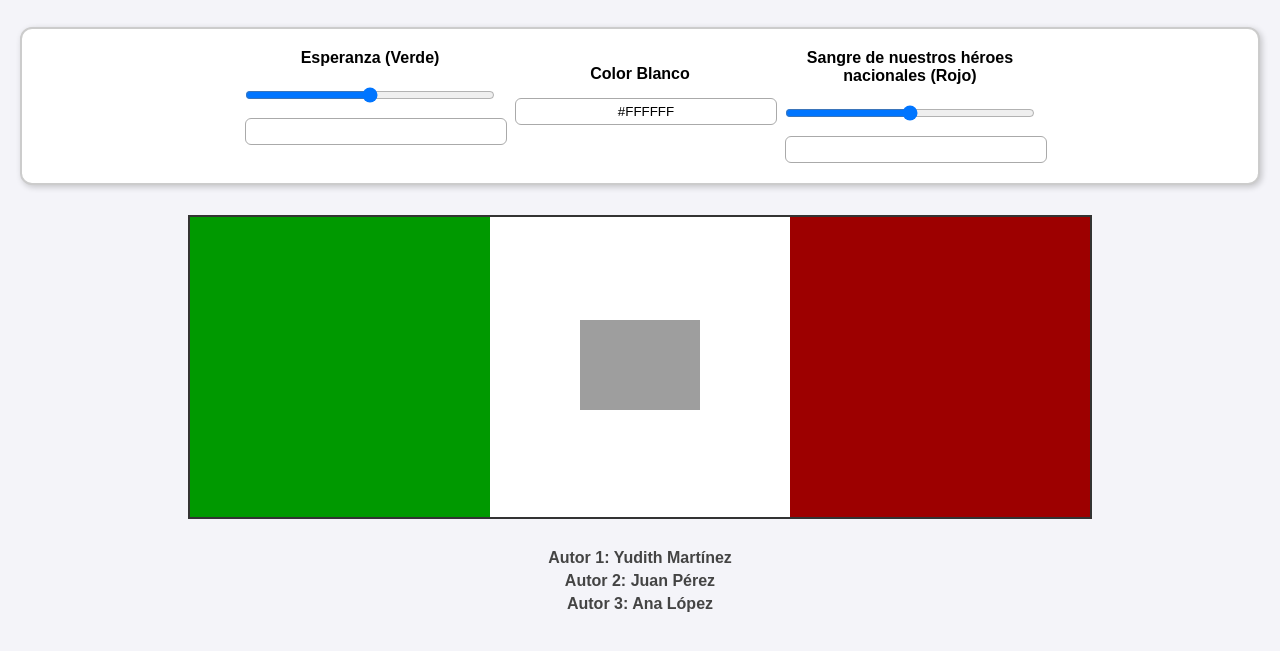
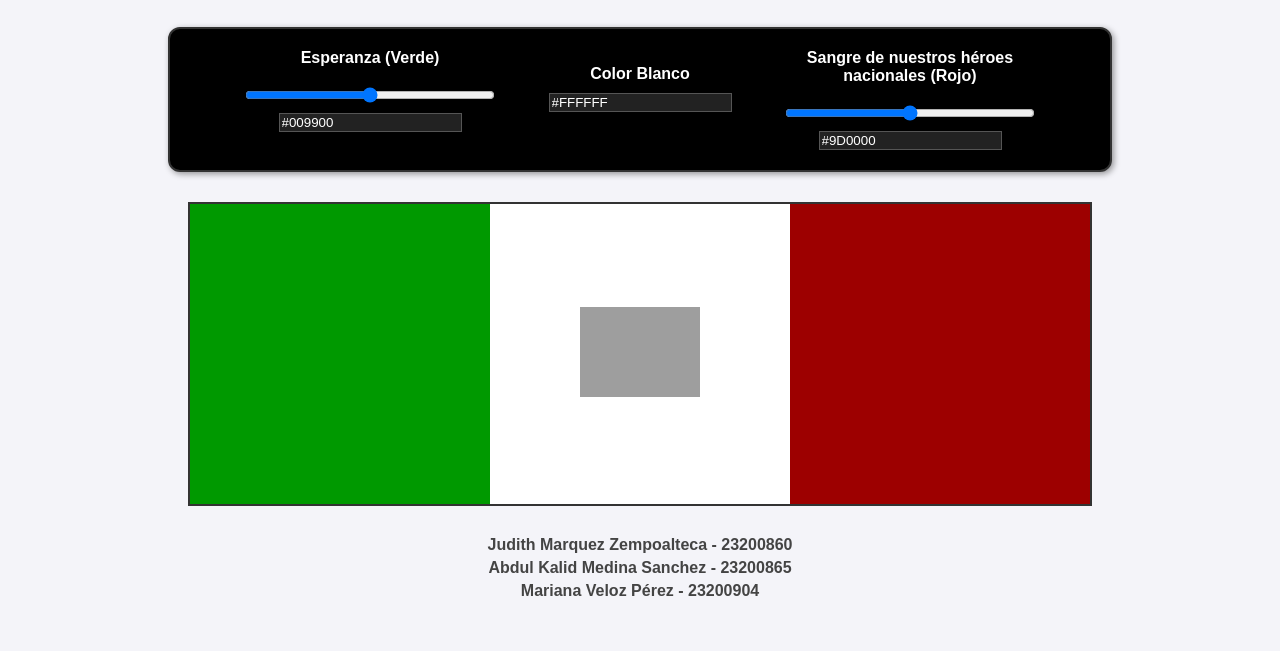
Before and after one commit to garabto/graf-appMexico, a plain HTML site: page index.html in a window 1280 px wide. Shown: the part 81-732 px from the top of the page. Drawn offline with Linux system fonts and the light colour scheme; grey boxes are pictures that could not be loaded.

Commit message:
Control de colores verde y rojo de la bandera de México

```diff
--- a/index.html
+++ b/index.html
@@ -1,34 +1,34 @@
 <!DOCTYPE html>
 <html lang="es">
 <head>
-  <meta charset="UTF-8">
+  <meta charset="UTF-8" />
+  <meta name="viewport" content="width=device-width, initial-scale=1" />
   <title>Bandera de México</title>
-  <link rel="stylesheet" href="style.css">
+  <link rel="stylesheet" href="style.css" />
 </head>
 <body>
-    <h1>Bandera de México</h1>
+  <h1>Bandera de México</h1>
 
   <!-- Caja de controles -->
   <div class="panel-controles">
-
     <!-- Controles Verde -->
     <div class="control">
       <label for="rangoVerde">Esperanza (Verde)</label>
-      <input type="range" class="form-range" min="0" max="255" id="greenRange" value="128">
-      <input type="text" id="hexVerde" readonly>
+      <input type="range" id="rangoVerde" min="-100" max="100" value="0" step="1" />
+      <input type="text" id="hexVerde" readonly value="#009900" />
     </div>
 
     <!-- Controles Blanco -->
     <div class="control">
       <p>Color Blanco</p>
-      <input type="text" value="#FFFFFF" readonly>
+      <input type="text" value="#FFFFFF" readonly />
     </div>
 
     <!-- Controles Rojo -->
     <div class="control">
       <label for="rangoRojo">Sangre de nuestros héroes nacionales (Rojo)</label>
-      <input type="range" class="form-range" min="0" max="255" id="redRange" value="128">
-      <input type="text" id="hexRojo" readonly>
+      <input type="range" id="rangoRojo" min="-100" max="100" value="0" step="1" />
+      <input type="text" id="hexRojo" readonly value="#9D0000" />
     </div>
   </div>
 
@@ -37,7 +37,7 @@
     <div class="franja verde"></div>
     <div class="franja blanca">
       <div class="escudo">
-        <img src="https://upload.wikimedia.org/wikipedia/commons/f/fc/Coat_of_arms_of_Mexico.svg" alt="Escudo de México">
+        <img src="https://upload.wikimedia.org/wikipedia/commons/4/46/Mexico_coat_of_arms.png" alt="Escudo de México" />
       </div>
     </div>
     <div class="franja roja"></div>
@@ -45,9 +45,9 @@
 
   <!-- Autores -->
   <div class="autores">
-    <p>Autor 1: Yudith Martínez</p>
-    <p>Autor 2: Juan Pérez</p>
-    <p>Autor 3: Ana López</p>
+    <p>Judith Marquez Zempoalteca - 23200860</p>
+    <p>Abdul Kalid Medina Sanchez - 23200865</p>
+    <p>Mariana Veloz Pérez - 23200904</p>
   </div>
 
   <script src="script.js"></script>
--- a/script.js
+++ b/script.js
@@ -10,24 +10,37 @@ const hexRojo = document.getElementById("hexRojo");
 const franjaVerde = document.querySelector(".verde");
 const franjaRojo = document.querySelector(".roja");
 
-// Función para interpolar colores entre blanco (#FFFFFF) y un color base
-function calcularColor(base, porcentaje) {
-  const factor = porcentaje / 100;
-  const r = Math.round(255 - (255 - base.r) * factor);
-  const g = Math.round(255 - (255 - base.g) * factor);
-  const b = Math.round(255 - (255 - base.b) * factor);
+// Función para calcular color: 0 = base, negativos = hacia blanco, positivos = hacia negro
+function calcularColor(base, valor) {
+  const factor = valor / 100;
+  let r, g, b;
+
+  if (factor === 0) {
+    ({ r, g, b } = base);
+  } else if (factor < 0) {
+    const f = Math.abs(factor);
+    r = Math.round(base.r + (255 - base.r) * f);
+    g = Math.round(base.g + (255 - base.g) * f);
+    b = Math.round(base.b + (255 - base.b) * f);
+  } else {
+    const f = factor;
+    r = Math.round(base.r * (1 - f));
+    g = Math.round(base.g * (1 - f));
+    b = Math.round(base.b * (1 - f));
+  }
+
   return { r, g, b };
 }
 
-// Función para convertir RGB a HEX
+// RGB → HEX
 function rgbAHex(r, g, b) {
   return "#" + [r, g, b].map(v => v.toString(16).padStart(2, "0")).join("").toUpperCase();
 }
 
 // Actualizar color
 function actualizarColor(base, rango, hexInput, franja) {
-  const porcentaje = parseInt(rango.value, 10);
-  const { r, g, b } = calcularColor(base, porcentaje);
+  const valor = parseInt(rango.value, 10);
+  const { r, g, b } = calcularColor(base, valor);
   const hex = rgbAHex(r, g, b);
   hexInput.value = hex;
   franja.style.backgroundColor = hex;
--- a/style.css
+++ b/style.css
@@ -16,24 +16,26 @@ h1 {
   display: flex;
   justify-content: center;
   gap: 20px;
-  background: #fff;
-  border: 2px solid #ccc;
+  background: #000;          /* Fondo negro */
+  border: 2px solid #333;    /* Borde gris oscuro */
   border-radius: 12px;
-  box-shadow: 2px 2px 6px rgba(0,0,0,0.2);
+  box-shadow: 2px 2px 6px rgba(0,0,0,0.4);
   padding: 20px;
-  margin-bottom: 30px;
+  margin: 0 auto 30px auto;
+  flex-wrap: wrap;
+  max-width: 900px;          /* mismo ancho que la bandera */
 }
 
 .control {
   width: 250px;
   text-align: center;
 }
-
 .control label,
 .control p {
   font-weight: bold;
   display: block;
   margin-bottom: 10px;
+  color: #fff;               /* Texto blanco */
 }
 
 input[type="range"] {
@@ -42,12 +44,9 @@ input[type="range"] {
 }
 
 input[type="text"] {
-  width: 100%;
-  text-align: center;
-  padding: 5px;
-  margin-top: 5px;
-  border-radius: 6px;
-  border: 1px solid #aaa;
+  background: #222;          /* Fondo oscuro para los hex */
+  color: #fff;               /* Texto blanco */
+  border: 1px solid #555;    /* Borde gris */
 }
 
 /* Caja de la bandera */
@@ -59,7 +58,6 @@ input[type="text"] {
   border: 2px solid #333;
   height: 300px;
 }
-
 .franja {
   flex: 1;
   transition: background-color 0.6s ease;
@@ -100,3 +98,11 @@ input[type="text"] {
 .autores p {
   margin: 5px 0;
 }
+
+/* Pequeña mejora responsive */
+@media (max-width: 820px) {
+  .panel-controles { gap: 12px; padding: 14px; }
+  .control { width: 100%; max-width: 320px; }
+  .escudo img { width: 100px; }
+  .bandera { height: 220px; }
+}
```
